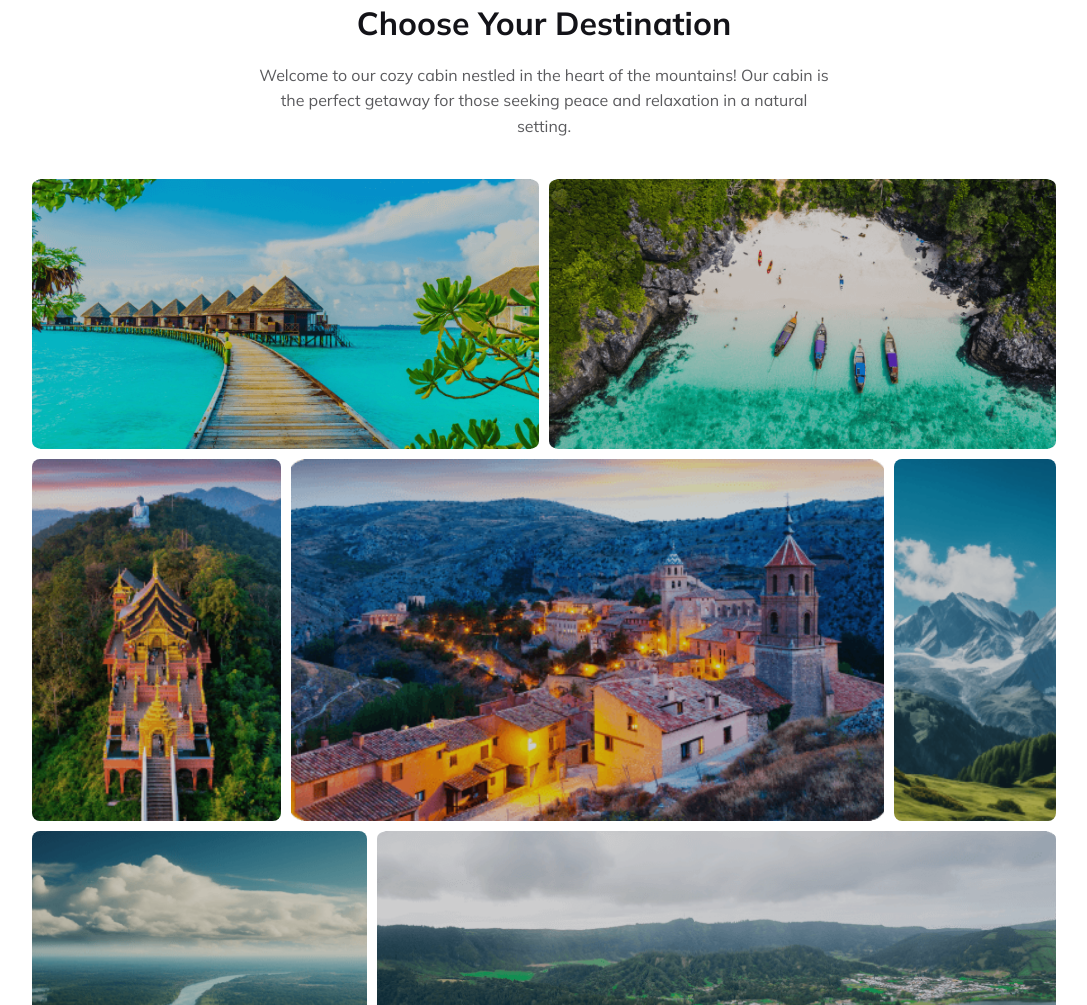
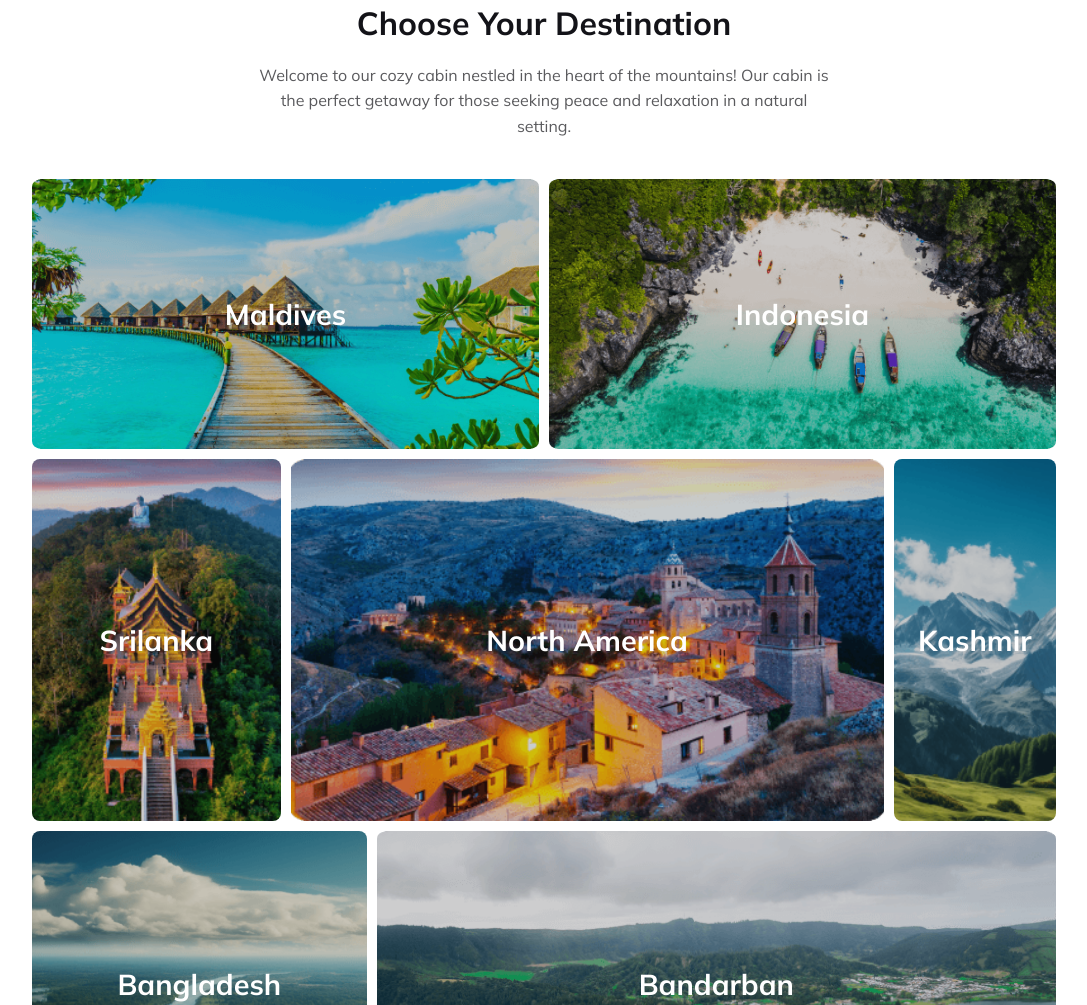
Before and after one commit to nipun-info/northTrip, a plain HTML site: page index.html in a window 1280 px wide. Shown: the part 1332-2337 px from the top of the page, without its empty margins (96-1183 px from the left). Drawn offline with Linux system fonts and the light colour scheme.

Commit message:
Final and finishing the assignment two and thanks sir..

```diff
--- a/css/style.css
+++ b/css/style.css
@@ -252,6 +252,20 @@ button {
     gap: 10px;
     grid-template-columns: repeat(12, 1fr);
 
+}
+
+.destination-image-grid .card-img {
+    position: relative;
+}
+
+.image-title {
+    position: absolute;
+
+    top: 50%;
+    left: 50%;
+    color: #FFF;
+    font-size: 1.8rem;
+    transform: translate(-50%, -50%);
 }
 
 .image-item-1 {
@@ -757,8 +771,12 @@ footer {
 
     .section-left-container,
     .section-right-container {
-        width: 100%;
+        width: 90%;
         min-height: 0;
+    }
+
+    .section-right-container img {
+        width: 80%;
     }
 
     .place-text-container,
--- a/index.html
+++ b/index.html
@@ -6,6 +6,8 @@
     <meta name="viewport" content="width=device-width, initial-scale=1.0">
     <!-- font awesome -->
     <link rel="stylesheet" href="https://cdnjs.cloudflare.com/ajax/libs/font-awesome/6.5.1/css/all.min.css" />
+
+    <link rel="shortcut icon" href="Images/Rectangle 9.png" type="image/x-icon">
 
     <title>Travel Theme | North Trip</title>
     <link rel="stylesheet" href="css/style.css">
@@ -115,24 +117,31 @@
             <div class="destination-image-grid">
                 <div class="card-img image-item-1">
                     <img src="Images/Maldives.png" alt="">
+                    <h4 class="image-title">Maldives</h4>
                 </div>
                 <div class="card-img image-item-2">
                     <img src="Images/Indonesia.png" alt="">
+                    <h4 class="image-title">Indonesia</h4>
                 </div>
                 <div class=" card-img image-item-3">
                     <img src="Images/Rectangle 6.png" alt="">
+                    <h4 class="image-title">Srilanka</h4>
                 </div>
                 <div class="card-img image-item-4">
                     <img src="Images/Rectangle 7.png" alt="">
+                    <h4 class="image-title">North America</h4>
                 </div>
                 <div class="card-img image-item-5">
                     <img src="Images/Rectangle 9.png" alt="">
+                    <h4 class="image-title">Kashmir</h4>
                 </div>
                 <div class="card-img image-item-6">
                     <img src="Images/Rectangle 11.png" alt="">
+                    <h4 class="image-title">Bangladesh</h4>
                 </div>
                 <div class="card-img image-item-7">
                     <img src="Images/Rectangle 10.png" alt="">
+                    <h4 class="image-title">Bandarban</h4>
                 </div>
             </div>
         </div>
```
